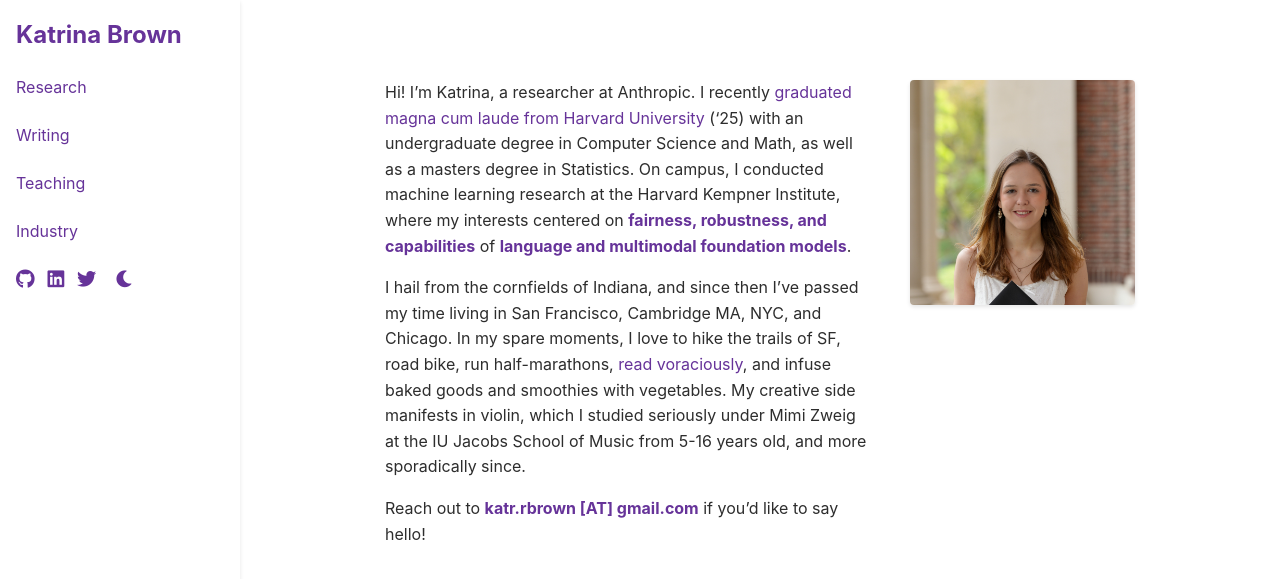
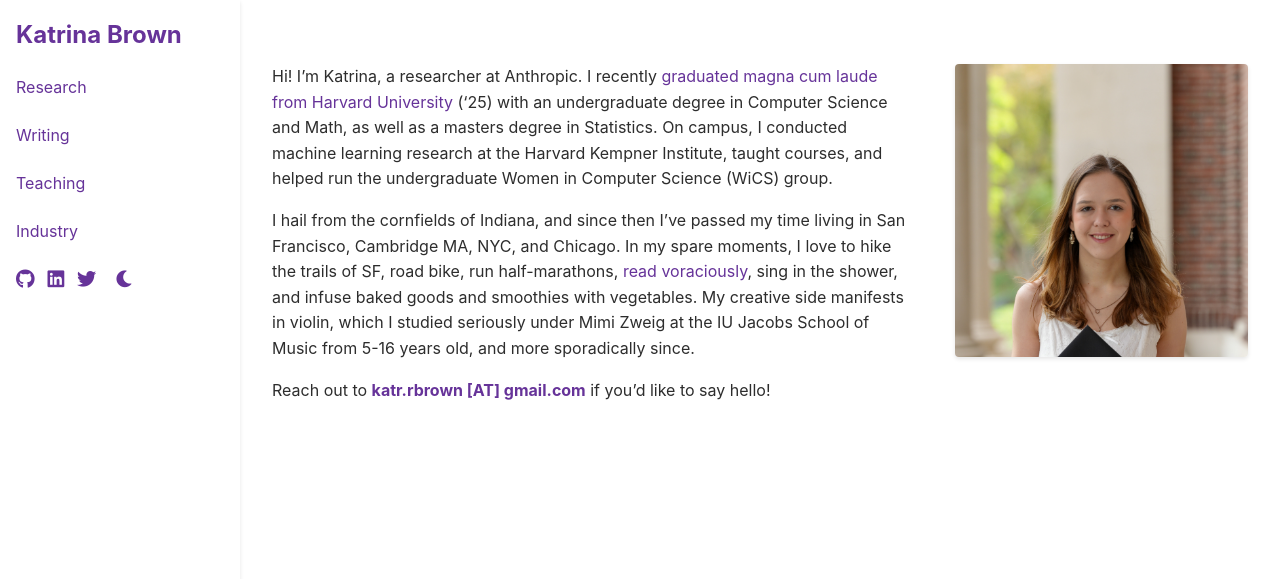
Before and after one commit to brownkat6/katrinarbrown, a Jekyll site: the page built from docs/index.md, in a window 1280 px wide. Shown: the top 579 px of the page. Built offline with Jekyll 4.4.1, drawn with Linux system fonts in a browser that asks for light colours.

Commit message:
update X

```diff
--- a/docs/assets/css/main.css
+++ b/docs/assets/css/main.css
@@ -37,8 +37,8 @@
 
 .container {
     max-width: var(--max-width);
-    margin: 0 auto;
-    padding: 0 20px;
+    margin: 0;
+    padding: 0 2rem;
 }
 
 /* Header styles */
@@ -131,11 +131,11 @@
 
 /* Main content styles */
 .content {
-    padding: 2rem 0;
+    padding: 1rem 0;
     min-height: calc(100vh - 80px); /* Ensures content fills the viewport minus header height */
-    width: var(--content-width);
-    margin: 0 auto;  /* Center the content */
-    max-width: calc(var(--max-width) * 0.75); /* Changed from 0.6667 to 0.75 */
+    width: 100%;
+    margin: 0;
+    max-width: none;
 }
 
 /* Footer styles */
@@ -215,6 +215,14 @@
         margin-left: 0; /* remove sidebar spacing on mobile */
     }
 
+    .container {
+        padding: 0 20px;
+    }
+
+    .content {
+        padding: 1.5rem 0;
+    }
+
     .header-content {
         flex-direction: row;
         justify-content: space-between;
--- a/docs/index.md
+++ b/docs/index.md
@@ -7,9 +7,9 @@
     <div class="profile-content">
 {% capture my_content %}
 
-Hi! I'm Katrina, a researcher at Anthropic. I recently [graduated magna cum laude from Harvard University]({{ '/courses' | relative_url }}) ('25) with an undergraduate degree in Computer Science and Math, as well as a masters degree in Statistics. On campus, I conducted machine learning research at the Harvard Kempner Institute, where my interests centered on **fairness, robustness, and capabilities** of **language and multimodal foundation models**.
+Hi! I'm Katrina, a researcher at Anthropic. I recently [graduated magna cum laude from Harvard University]({{ '/courses' | relative_url }}) ('25) with an undergraduate degree in Computer Science and Math, as well as a masters degree in Statistics. On campus, I conducted machine learning research at the Harvard Kempner Institute, taught courses, and helped run the undergraduate Women in Computer Science (WiCS) group.
 
-I hail from the cornfields of Indiana, and since then I've passed my time living in San Francisco, Cambridge MA, NYC, and Chicago. In my spare moments, I love to hike the trails of SF, road bike, run half-marathons, [read voraciously]({{ '/reading' | relative_url }}), and infuse baked goods and smoothies with vegetables. My creative side manifests in violin, which I studied seriously under Mimi Zweig at the IU Jacobs School of Music from 5-16 years old, and more sporadically since.
+I hail from the cornfields of Indiana, and since then I've passed my time living in San Francisco, Cambridge MA, NYC, and Chicago. In my spare moments, I love to hike the trails of SF, road bike, run half-marathons, [read voraciously]({{ '/reading' | relative_url }}), sing in the shower, and infuse baked goods and smoothies with vegetables. My creative side manifests in violin, which I studied seriously under Mimi Zweig at the IU Jacobs School of Music from 5-16 years old, and more sporadically since.
 
 Reach out to **katr.rbrown [AT] gmail.com** if you'd like to say hello!
 {% endcapture %}
```
